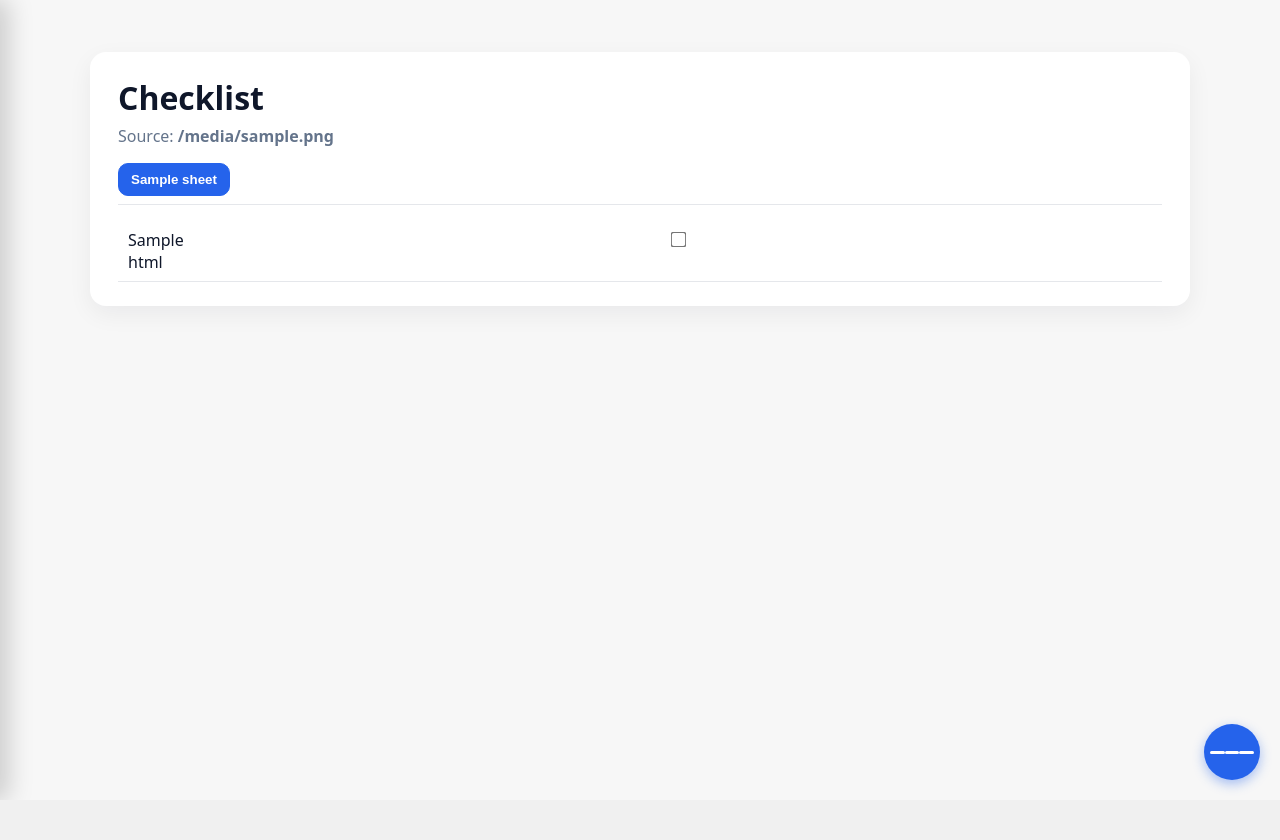
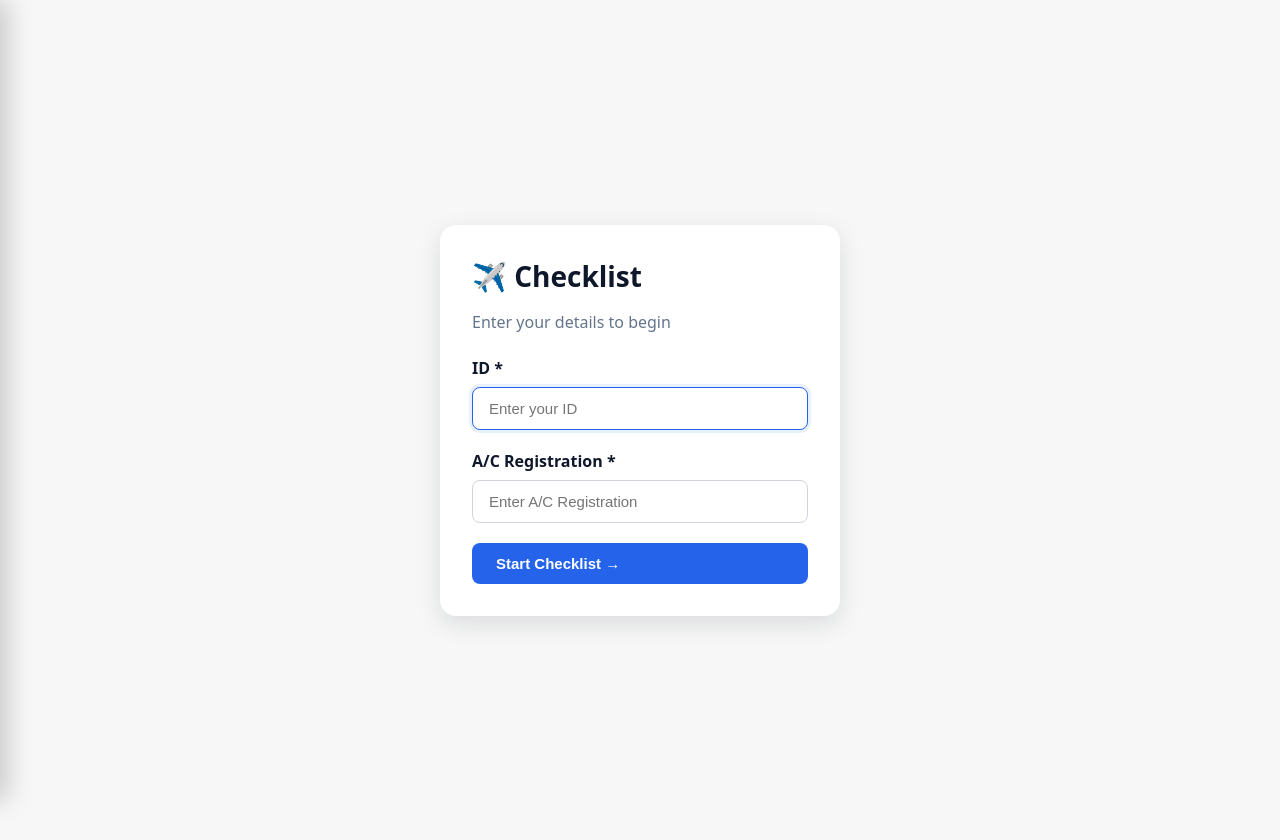
Before and after one commit to SiniS17/Checklist, a Flask app: template templates/index.html in a window 1280 px wide. Before the commit the page ends 800 px from the top, so only its background shows below. Run offline with Flask 3, Linux system fonts and the light colour scheme; the template is opened without the code that fills it: most values are stand-ins (such as "Sample title", 1, 10 or a date in 2020).

Commit message:
Still fixing report function
Not done yet

```diff
--- a/static/report.js
+++ b/static/report.js
@@ -2,41 +2,184 @@
   // Pre-configured script URL from report-config.js
   const scriptUrl = window.REPORT_SCRIPT_URL;
 
-  // DOM Elements
+  // User session data
+  let userData = {
+    id: '',
+    acRegis: '',
+    startTime: null
+  };
+
+  // DOM Elements - Login
+  const loginScreen = document.getElementById('login-screen');
+  const loginBtn = document.getElementById('login-btn');
+  const loginIdInput = document.getElementById('login-id');
+  const loginAcInput = document.getElementById('login-ac');
+
+  // DOM Elements - Main App
+  const mainContainer = document.getElementById('main-container');
+  const floatingReportBtn = document.getElementById('floating-report-btn');
+  const fabMenu = document.getElementById('fab-menu');
+
+  // DOM Elements - Report Modal
   const reportView = document.getElementById('report-view');
-  const reportBtn = document.getElementById('report-btn');
-  const mobileReportBtn = document.getElementById('mobile-report-btn');
   const closeReportBtn = document.getElementById('close-report-btn');
   const submitReportBtn = document.getElementById('submit-report-btn');
   const statusMessage = document.getElementById('status-message');
-  const reportIdInput = document.getElementById('report-id');
-  const reportAcInput = document.getElementById('report-ac');
-  const reportDateInput = document.getElementById('report-date');
-  const sideDrawer = document.getElementById('side-drawer');
-  const sideOverlay = document.getElementById('side-overlay');
 
-  // Set today's date as default
-  if (reportDateInput) {
-    reportDateInput.value = new Date().toISOString().split('T')[0];
+  // Display elements
+  const displayId = document.getElementById('display-id');
+  const displayAc = document.getElementById('display-ac');
+  const displayDatetime = document.getElementById('display-datetime');
+  const displayActiveTab = document.getElementById('display-active-tab');
+  const displayProgress = document.getElementById('display-progress');
+
+  // Edit elements
+  const reportInfoDisplay = document.getElementById('report-info-display');
+  const reportEditForm = document.getElementById('report-edit-form');
+  const editInfoBtn = document.getElementById('edit-info-btn');
+  const saveEditBtn = document.getElementById('save-edit-btn');
+  const editIdInput = document.getElementById('edit-id');
+  const editAcInput = document.getElementById('edit-ac');
+
+  // === LOGIN FLOW ===
+  if (loginBtn) {
+    loginBtn.addEventListener('click', () => {
+      const id = loginIdInput.value.trim();
+      const acRegis = loginAcInput.value.trim();
+
+      if (!id || !acRegis) {
+        alert('Please fill in all fields');
+        return;
+      }
+
+      // Store user data
+      userData.id = id;
+      userData.acRegis = acRegis;
+      userData.startTime = new Date();
+
+      // Hide login, show app
+      loginScreen.style.display = 'none';
+      mainContainer.style.display = 'block';
+      floatingReportBtn.style.display = 'flex';
+      fabMenu.style.display = 'flex';
+
+      // Update display
+      updateReportDisplay();
+    });
+
+    // Allow Enter key to submit
+    loginIdInput.addEventListener('keypress', (e) => {
+      if (e.key === 'Enter') loginAcInput.focus();
+    });
+
+    loginAcInput.addEventListener('keypress', (e) => {
+      if (e.key === 'Enter') loginBtn.click();
+    });
   }
 
-  // === NAVIGATION ===
+  // === REPORT MODAL ===
+  function getActiveTabName() {
+    const activeBtn = document.querySelector('.tab-btn.active[data-type="checklist"]');
+    return activeBtn ? activeBtn.textContent.trim() : 'Unknown';
+  }
+
+  function getActiveTabIndex() {
+    const activeBtn = document.querySelector('.tab-btn.active[data-type="checklist"]');
+    if (!activeBtn) return 0;
+    const tabId = activeBtn.getAttribute('data-tab');
+    return parseInt(tabId.replace('tab-', ''), 10);
+  }
+
+  function updateReportDisplay() {
+    if (displayId) displayId.textContent = userData.id;
+    if (displayAc) displayAc.textContent = userData.acRegis;
+    if (displayDatetime && userData.startTime) {
+      displayDatetime.textContent = userData.startTime.toLocaleString('en-US', {
+        year: 'numeric',
+        month: 'short',
+        day: 'numeric',
+        hour: '2-digit',
+        minute: '2-digit'
+      });
+    }
+
+    // Update active tab name
+    const activeTabElement = document.getElementById('display-active-tab');
+    if (activeTabElement) {
+      activeTabElement.textContent = getActiveTabName();
+    }
+
+    // Calculate progress for active tab only
+    const progress = calculateActiveTabProgress();
+    if (displayProgress) displayProgress.textContent = progress.completed + '/' + progress.total;
+  }
+
+  function calculateActiveTabProgress() {
+    const activeTabIndex = getActiveTabIndex();
+    const activePanel = document.getElementById('tab-' + activeTabIndex);
+
+    if (!activePanel) {
+      return { completed: 0, total: 0 };
+    }
+
+    const checkboxes = activePanel.querySelectorAll('.task-checkbox');
+    const checkedCount = Array.from(checkboxes).filter(cb => cb.checked).length;
+
+    return {
+      completed: checkedCount,
+      total: checkboxes.length
+    };
+  }
+
   function showReportModal() {
+    updateReportDisplay();
     if (reportView) {
       reportView.style.display = 'flex';
-      // Clear previous status
       hideStatus();
     }
-    closeDrawer();
   }
 
   function closeReportModal() {
     if (reportView) reportView.style.display = 'none';
+    // Hide edit form when closing
+    if (reportEditForm) reportEditForm.style.display = 'none';
+    if (reportInfoDisplay) reportInfoDisplay.style.display = 'block';
   }
 
-  function closeDrawer() {
-    if (sideDrawer) sideDrawer.classList.remove('open');
-    if (sideOverlay) sideOverlay.classList.remove('show');
+  // === EDIT FUNCTIONALITY ===
+  if (editInfoBtn) {
+    editInfoBtn.addEventListener('click', () => {
+      // Populate edit form
+      editIdInput.value = userData.id;
+      editAcInput.value = userData.acRegis;
+
+      // Toggle display
+      reportInfoDisplay.style.display = 'none';
+      reportEditForm.style.display = 'block';
+    });
+  }
+
+  if (saveEditBtn) {
+    saveEditBtn.addEventListener('click', () => {
+      const newId = editIdInput.value.trim();
+      const newAc = editAcInput.value.trim();
+
+      if (!newId || !newAc) {
+        alert('Please fill in all fields');
+        return;
+      }
+
+      // Update user data
+      userData.id = newId;
+      userData.acRegis = newAc;
+
+      // Toggle back to display
+      reportEditForm.style.display = 'none';
+      reportInfoDisplay.style.display = 'block';
+
+      updateReportDisplay();
+      showStatus('success', 'Details updated successfully');
+    });
   }
 
   // === STATUS MESSAGES ===
@@ -58,12 +201,8 @@
   }
 
   // === EVENT LISTENERS ===
-  if (reportBtn) {
-    reportBtn.addEventListener('click', showReportModal);
-  }
-
-  if (mobileReportBtn) {
-    mobileReportBtn.addEventListener('click', showReportModal);
+  if (floatingReportBtn) {
+    floatingReportBtn.addEventListener('click', showReportModal);
   }
 
   if (closeReportBtn) {
@@ -89,19 +228,14 @@
   // === SUBMIT REPORT ===
   if (submitReportBtn) {
     submitReportBtn.addEventListener('click', async () => {
-      const id = reportIdInput.value.trim();
-      const acRegis = reportAcInput.value.trim();
-      const date = reportDateInput.value;
-
-      if (!id || !acRegis) {
-        showStatus('error', 'Please fill in all required fields');
-        return;
-      }
-
       if (!scriptUrl || scriptUrl === 'YOUR_GOOGLE_APPS_SCRIPT_URL_HERE') {
         showStatus('error', 'Google Apps Script URL not configured. Please check static/report-config.js');
         return;
       }
+
+      const progress = calculateActiveTabProgress();
+      const activeTab = getActiveTabName();
+      const currentTime = new Date();
 
       submitReportBtn.disabled = true;
       submitReportBtn.innerHTML = '<span>⏳</span> Submitting...';
@@ -116,11 +250,14 @@
           },
           body: JSON.stringify({
             action: 'addReport',
-            sheetName: 'Reports', // Default sheet name
+            sheetName: 'Reports',
             data: {
-              id: id,
-              acRegis: acRegis,
-              date: date
+              id: userData.id,
+              acRegis: userData.acRegis,
+              activeTab: activeTab,
+              progressCount: progress.completed + '/' + progress.total,
+              startTime: userData.startTime.toISOString(),
+              submitTime: currentTime.toISOString()
             }
           })
         });
@@ -128,10 +265,10 @@
         // Assume success (no-cors mode doesn't allow response reading)
         showStatus('success', '✓ Report submitted successfully!');
 
-        // Clear form
-        reportIdInput.value = '';
-        reportAcInput.value = '';
-        reportDateInput.value = new Date().toISOString().split('T')[0];
+        // Close modal after 2 seconds
+        setTimeout(() => {
+          closeReportModal();
+        }, 2000);
 
       } catch (error) {
         showStatus('error', 'Error submitting report: ' + error.message);
--- a/static/styles.css
+++ b/static/styles.css
@@ -28,17 +28,7 @@ body {
 }
 
 h1 { margin: 0 0 6px; }
-.muted { color: var(--muted); }
-
-/* Desktop tabs */
-.tabs {
-  display: flex;
-  gap: 8px;
-  margin-top: 16px;
-  border-bottom: 1px solid #e5e7eb;
-  padding-bottom: 8px;
-  flex-wrap: wrap;
-}
+.muted { color: var(--muted); margin-bottom: 16px; }
 
 .tab-btn {
   background: transparent;
--- a/templates/index.html
+++ b/templates/index.html
@@ -7,6 +7,62 @@
     <link rel="stylesheet" href="{{ url_for('static', filename='styles.css') }}">
     <link rel="stylesheet" href="{{ url_for('static', filename='report.css') }}">
     <style>
+      /* Login Screen */
+      #login-screen {
+        display: flex;
+        align-items: center;
+        justify-content: center;
+        min-height: 100vh;
+        background: var(--bg);
+      }
+
+      .login-card {
+        background: white;
+        padding: 32px;
+        border-radius: 16px;
+        box-shadow: 0 8px 24px rgba(15, 23, 42, .12);
+        max-width: 400px;
+        width: 100%;
+        margin: 20px;
+      }
+
+      .login-card h1 {
+        margin: 0 0 8px;
+        font-size: 28px;
+      }
+
+      .login-card .muted {
+        margin-bottom: 24px;
+      }
+
+      /* Floating Report Button */
+      #floating-report-btn {
+        position: fixed;
+        bottom: 20px;
+        right: 20px;
+        padding: 12px 24px;
+        border-radius: 12px;
+        background: var(--accent);
+        border: none;
+        color: white;
+        font-size: 16px;
+        font-weight: 600;
+        box-shadow: 0 4px 12px rgba(37, 99, 235, 0.4);
+        cursor: pointer;
+        transition: all 0.2s ease;
+        z-index: 1000;
+        display: none;
+      }
+
+      #floating-report-btn:hover {
+        background: #1d4ed8;
+        box-shadow: 0 6px 16px rgba(37, 99, 235, 0.5);
+      }
+
+      #floating-report-btn:active {
+        transform: translateY(1px);
+      }
+
       /* Report Modal Styles */
       .report-modal {
         position: fixed;
@@ -74,12 +194,38 @@
         .report-modal-header h2 {
           font-size: 20px;
         }
+
+        .login-card {
+          padding: 24px;
+        }
       }
     </style>
   </head>
   <body>
+    <!-- Login Screen -->
+    <div id="login-screen">
+      <div class="login-card">
+        <h1>✈️ Checklist</h1>
+        <p class="muted">Enter your details to begin</p>
+
+        <div class="form-group">
+          <label for="login-id">ID *</label>
+          <input type="text" id="login-id" class="form-input" placeholder="Enter your ID" autofocus />
+        </div>
+
+        <div class="form-group">
+          <label for="login-ac">A/C Registration *</label>
+          <input type="text" id="login-ac" class="form-input" placeholder="Enter A/C Registration" />
+        </div>
+
+        <button id="login-btn" class="btn btn-primary" style="width: 100%; margin: 0;">
+          Start Checklist →
+        </button>
+      </div>
+    </div>
+
     <!-- Floating hamburger for mobile -->
-    <button id="fab-menu" aria-label="Open menu" title="Menu">
+    <button id="fab-menu" aria-label="Open menu" title="Menu" style="display: none;">
       <span></span><span></span><span></span>
     </button>
     <div id="side-overlay"></div>
@@ -99,12 +245,9 @@
           {% endfor %}
         </div>
 
-        <!-- Report Form Section -->
+        <!-- Actions Section -->
         <div class="drawer-section">
           <div class="drawer-section-title">Actions</div>
-          <button class="tab-btn" id="mobile-report-btn">
-            📝 Submit Report
-          </button>
           <button class="tab-btn" id="mobile-reset-btn">
             🔄 Reset All
           </button>
@@ -112,7 +255,12 @@
       </div>
     </nav>
 
-    <div class="container">
+    <!-- Floating Report Button -->
+    <button id="floating-report-btn" aria-label="Submit Report" title="Submit Report">
+      📊
+    </button>
+
+    <div class="container" id="main-container" style="display: none;">
       <!-- Checklist View -->
       <div id="checklist-view">
         <h1>Checklist</h1>
@@ -168,33 +316,52 @@
       <div id="report-view" class="report-modal" style="display: none;">
         <div class="report-modal-content">
           <div class="report-modal-header">
-            <h2>Submit Report</h2>
+            <h2>📊 Submit Report</h2>
             <button id="close-report-btn" class="close-modal-btn">✕</button>
+          </div>
+
+          <!-- Report Info Display -->
+          <div class="report-info" id="report-info-display">
+            <div class="report-info-row">
+              <span class="report-info-label">ID:</span>
+              <span class="report-info-value" id="display-id">-</span>
+            </div>
+            <div class="report-info-row">
+              <span class="report-info-label">A/C Registration:</span>
+              <span class="report-info-value" id="display-ac">-</span>
+            </div>
+            <div class="report-info-row">
+              <span class="report-info-label">Date & Time:</span>
+              <span class="report-info-value" id="display-datetime">-</span>
+            </div>
+            <div class="report-info-row">
+              <span class="report-info-label">Progress:</span>
+              <span class="report-info-value" id="display-progress">0%</span>
+            </div>
+            <button class="edit-info-btn" id="edit-info-btn">✏️ Edit Details</button>
+          </div>
+
+          <!-- Edit Form (Hidden by default) -->
+          <div id="report-edit-form" style="display: none;">
+            <div class="form-group">
+              <label for="edit-id">ID *</label>
+              <input type="text" id="edit-id" class="form-input" placeholder="Enter ID" />
+            </div>
+
+            <div class="form-group">
+              <label for="edit-ac">A/C Registration *</label>
+              <input type="text" id="edit-ac" class="form-input" placeholder="Enter A/C Registration" />
+            </div>
+
+            <button id="save-edit-btn" class="btn btn-secondary">💾 Save Changes</button>
           </div>
 
           <!-- Status Messages -->
           <div id="status-message" style="display: none;"></div>
 
-          <div class="form-container">
-            <div class="form-group">
-              <label for="report-id">ID *</label>
-              <input type="text" id="report-id" class="form-input" placeholder="Enter ID" />
-            </div>
-
-            <div class="form-group">
-              <label for="report-ac">A/C Registration *</label>
-              <input type="text" id="report-ac" class="form-input" placeholder="Enter A/C Registration" />
-            </div>
-
-            <div class="form-group">
-              <label for="report-date">Date</label>
-              <input type="date" id="report-date" class="form-input" />
-            </div>
-
-            <button id="submit-report-btn" class="btn btn-primary">
-              <span>📤</span> Submit Report
-            </button>
-          </div>
+          <button id="submit-report-btn" class="btn btn-primary" style="width: 100%; margin-top: 16px;">
+            <span>📤</span> Submit Report
+          </button>
         </div>
       </div>
     </div>
```
Also changed, not shown: other parts of templates/index.html (+64 -0 lines), static/report-config.js (+5 -5 lines).
